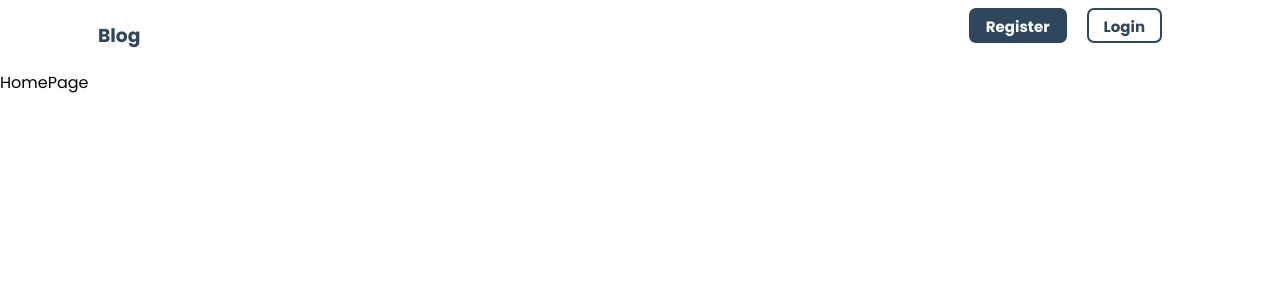
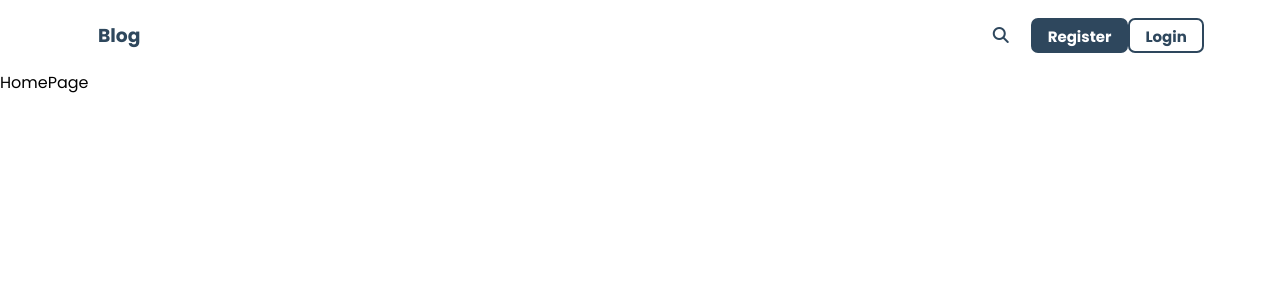
Before and after one commit to FosterSOAsare/blog-app, a React (Create React App) app: page / in a window 1280 px wide. Shown: the top 300 px of the page. Built offline with nearby package versions, Linux system fonts and the light colour scheme.

Commit message:
Dynamic display of login and sign up buttons. Search page setup

```diff
--- a/src/App.js
+++ b/src/App.js
@@ -7,10 +7,16 @@ import Login from "./Pages/Login";
 import Verifications from "./Pages/Verifications/Verifications";
 import Profile from "./Pages/Profile/Profile";
 import { useGlobalContext } from "./context/AppContext";
+import Search from "./Pages/Search/Search";
 
 function LoginRequired({ children }) {
 	const { credentials } = useGlobalContext();
 	return credentials.userId ? children : <Navigate to="/login"></Navigate>;
+}
+
+function CheckLogged({ children }) {
+	const { credentials } = useGlobalContext();
+	return !credentials.userId ? children : <Navigate to="/"></Navigate>;
 }
 
 function App() {
@@ -19,23 +25,38 @@ function App() {
 			<Routes>
 				<Route path="/" element={<Shared />}>
 					<Route index element={<HomePage />}></Route>
-					<Route path="register" element={<Register />}></Route>
-					<Route path="login" element={<Login />}></Route>
+					<Route path="search" element={<Search />}></Route>
+					<Route
+						path="register"
+						element={
+							<CheckLogged>
+								<Register />
+							</CheckLogged>
+						}
+					></Route>
+					<Route
+						path="login"
+						element={
+							<CheckLogged>
+								<Login />
+							</CheckLogged>
+						}
+					></Route>
+					<Route
+						path="/profile"
+						element={
+							<LoginRequired>
+								<Profile />
+							</LoginRequired>
+						}
+					></Route>
 				</Route>
 				<Route
 					path="/verifications"
 					element={
-						<LoginRequired>
+						<CheckLogged>
 							<Verifications />
-						</LoginRequired>
-					}
-				></Route>
-				<Route
-					path="/profile"
-					element={
-						<LoginRequired>
-							<Profile />
-						</LoginRequired>
+						</CheckLogged>
 					}
 				></Route>
 			</Routes>
--- /dev/null
+++ b/src/Pages/Search/Search.js
@@ -0,0 +1,7 @@
+import React from "react";
+
+const Search = () => {
+	return <div>Search</div>;
+};
+
+export default Search;
--- a/src/assets/scss/Header.scss
+++ b/src/assets/scss/Header.scss
@@ -5,6 +5,45 @@ header {
 		height: 100%;
 		@include container;
 		@include flex(space-between, center);
+		.left__side {
+			width: auto;
+			height: 40px;
+			@include flex(space-between, center);
+			.ctas,
+			.profile {
+				width: 80%;
+				height: 100%;
+				@include flex(space-between, center);
+			}
+			.ctas {
+				button {
+					display: block;
+					margin: 0;
+				}
+			}
+			.profile {
+				min-width: 70px;
+				width: auto;
+				margin-left: 50px;
+				p {
+					font-weight: bold;
+					color: $text1;
+				}
+				.profileImg {
+					width: 35px;
+					height: 35px;
+					@include flex(center, center);
+					border-radius: 50%;
+					border: 2px solid $text1;
+					margin-left: 20px;
+				}
+			}
+			.search {
+				i {
+					color: $text1;
+				}
+			}
+		}
 		.link {
 			color: $text1;
 		}
--- a/src/assets/scss/__globals.scss
+++ b/src/assets/scss/__globals.scss
@@ -35,7 +35,6 @@ $error: red;
 	color: $text1;
 	background-color: transparent;
 	border: 2px solid $text1;
-	margin-right: 20px;
 }
 
 input,
--- a/src/components/Header/Header.js
+++ b/src/components/Header/Header.js
@@ -1,8 +1,11 @@
 import React from "react";
 import { Link, NavLink } from "react-router-dom";
+import { useGlobalContext } from "../../context/AppContext";
 import Button2 from "../buttons/Button2";
 
 const Header = () => {
+	const { credentials } = useGlobalContext();
+	// console.log(credentials);
 	return (
 		<header>
 			<div className="header__container">
@@ -11,9 +14,23 @@ const Header = () => {
 						Blog
 					</Link>
 				</h3>
+
 				<div className="left__side">
-					<Button2 text="register" link="/register" />
-					<Button2 text="login" link="/login" />
+					<Link className="search" to="/search">
+						<i className="fa-solid fa-magnifying-glass"></i>
+					</Link>
+					{!credentials.userId && (
+						<div className="ctas">
+							<Button2 text="register" link="/register" />
+							<Button2 text="login" link="/login" />
+						</div>
+					)}
+					{credentials.userId && (
+						<div className="profile">
+							<p className="balance">$0.00</p>
+							<div className="profileImg">{!credentials?.user?.imgSrc ? <i className="fa-solid fa-user"></i> : <img src={credentials.user.imgSrc}></img>}</div>
+						</div>
+					)}
 				</div>
 			</div>
 		</header>
--- a/src/utils/Firebase.js
+++ b/src/utils/Firebase.js
@@ -27,6 +27,7 @@ export class Firebase {
 				await setDoc(doc(this.db, "users", userCredential.user.uid), {
 					email,
 					timeStamp: serverTimestamp(),
+					balance: 0.0,
 				});
 				// Store Data in db collection
 				sendEmailVerification(userCredential.user);
```
